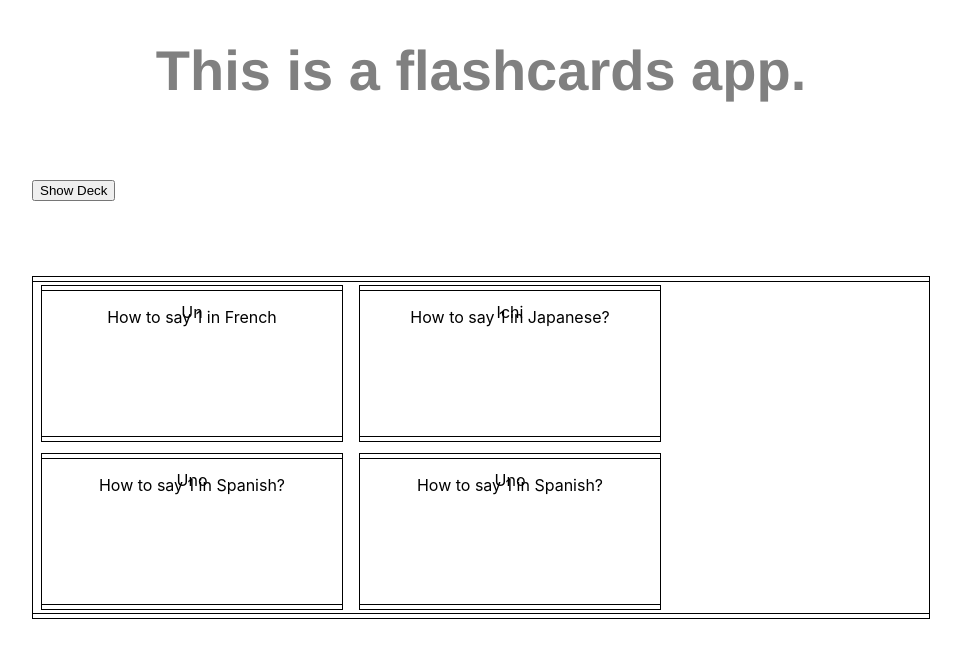
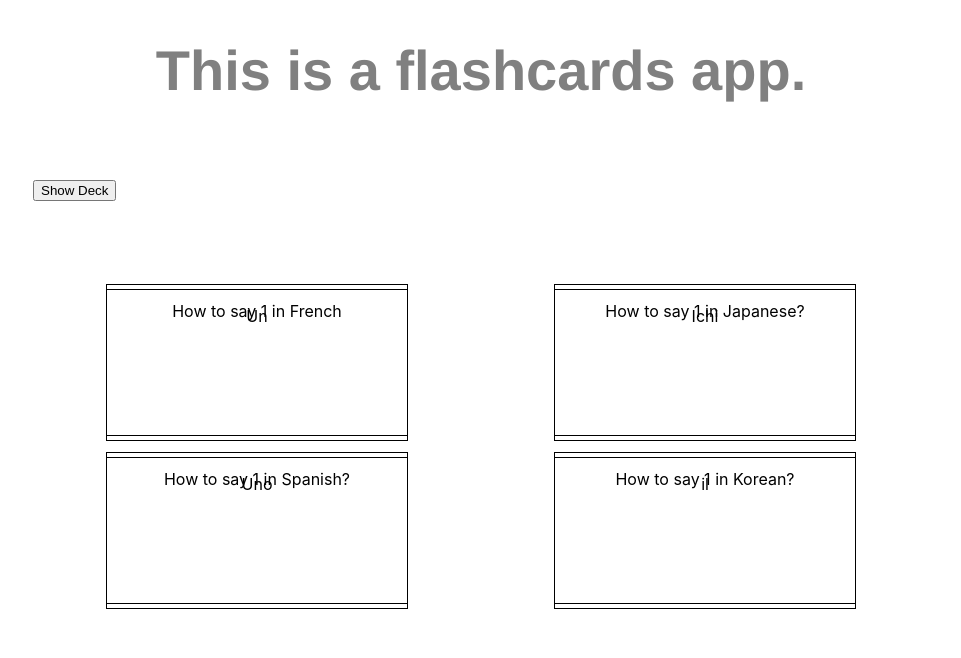
Before and after one commit to vokamura/flashcard-festival, a React (Create React App) app: page / in a window 1280 px wide. Both pictures are taken after a click on the button "Show Deck". Shown: the top 658 px of the page, without its empty margins (159-1120 px from the left). Built offline with nearby package versions, Linux system fonts and the light colour scheme.

Commit message:
Change front to class

```diff
--- a/src/App.scss
+++ b/src/App.scss
@@ -33,7 +33,7 @@ h1 {
     display: flex;
     width: 70vw;
     flex-wrap: wrap;
-    border: 1px black solid;
+    justify-content: space-around;
 }
 
 .card {
@@ -44,9 +44,10 @@ h1 {
     text-align: center;
 }
 
-.cardBack {
+.cardFront {
     position:absolute;
     top: 12vh;
+    //background-color: pink;
 }
 
 button {
--- a/src/CardBuildBack.js
+++ b/src/CardBuildBack.js
@@ -11,11 +11,18 @@ const CardBuildBack = (props) => {
 
     //console.log(addCards);
 
+    function cardClick(e){
+        console.log(e.target);
+        console.log("Back was clicked");
+    }
+
     const listCards = addBackCards.map((e, index) =>
         <div
             className="card"
             key={index}
             id={index}
+            onClick={cardClick}
+
         >
             <p>{e.back}</p>
         </div>
@@ -23,9 +30,8 @@ const CardBuildBack = (props) => {
 
     const showClass = props.isClicked ? "showElement" : "hideElement";
 
-
     return(
-        <div className={`${showClass} cardContainer cardBack`}>
+        <div className={`${showClass} cardContainer`}>
             {listCards}
         </div>
     );
--- a/src/CardBuildFront.js
+++ b/src/CardBuildFront.js
@@ -1,4 +1,5 @@
 import React from 'react';
+
 
 const CardBuildFront = (props) => {
 
@@ -11,20 +12,28 @@ const CardBuildFront = (props) => {
 
     //console.log(addCards);
 
+    // function cardClick(e){
+    //     console.log(e.target);
+    //     console.log("A card was clicked");
+    // }
+
+
+    const showClass = props.isClicked ? "showElement" : "hideElement";
+    const flipClass = props.cardClicked ? "hideElement" : "showElement";
+
     const listCards = addFrontCards.map((e, index) =>
         <div
-            className="card"
+            className={`${flipClass} card`}
             key={index}
             id={index}
+            onClick={props.activeCard}
         >
             <p>{e.front}</p>
         </div>
     );
 
-    const showClass = props.isClicked ? "showElement" : "hideElement";
-
     return(
-        <div className={`${showClass} cardContainer`}>
+        <div className={`${showClass} cardContainer cardFront`}>
             {listCards}
         </div>
     );
--- a/src/CardLayout.js
+++ b/src/CardLayout.js
@@ -8,24 +8,34 @@ class CardLayout extends Component {
       super(props);
       this.state = {
           isClicked: false,
-          cardData: []
+          cardData: [],
+          cardClicked: false
       }
       this.showCards = this.showCards.bind(this);
   }
 
-  showCards(e){
-    //console.log(Object.keys(data).length);
+  showCards(){
     this.setState({ isClicked: true });
     this.setState({ cardData: data });
+    //console.log(this.state.cardData);
+  }
+
+  activeCard(){
+      console.log("Front card clicked");
+      this.setState({ cardClicked: true }, () => {
+        if(this.state.cardClicked === true){
+            console.log("This is clicked");
+          }
+      });
   }
 
     render(){
-        let { isClicked,cardData } = this.state;
+        let { isClicked, cardData, cardClicked } = this.state;
         return(
             <div className="board">
                 <button onClick={this.showCards}>Show Deck</button>
-                <CardBuildFront cardData={cardData} isClicked={isClicked}/>
-                <CardBuildBack cardData={cardData} isClicked={isClicked}/>
+                <CardBuildFront cardData={cardData} isClicked={isClicked} cardClicked={cardClicked} activeCard={() => {this.activeCard()}}/>
+                <CardBuildBack cardData={cardData} isClicked={isClicked} />
             </div>
         );
     }
--- a/src/data.json
+++ b/src/data.json
@@ -12,7 +12,7 @@
         "back": "Uno"
     },
     {
-        "front": "How to say 1 in Spanish?",
-        "back": "Uno"
+        "front": "How to say 1 in Korean?",
+        "back": "il"
     }
 ]
```
Also changed, not shown: 1 other file (tests, documents, lock files or other folders).
